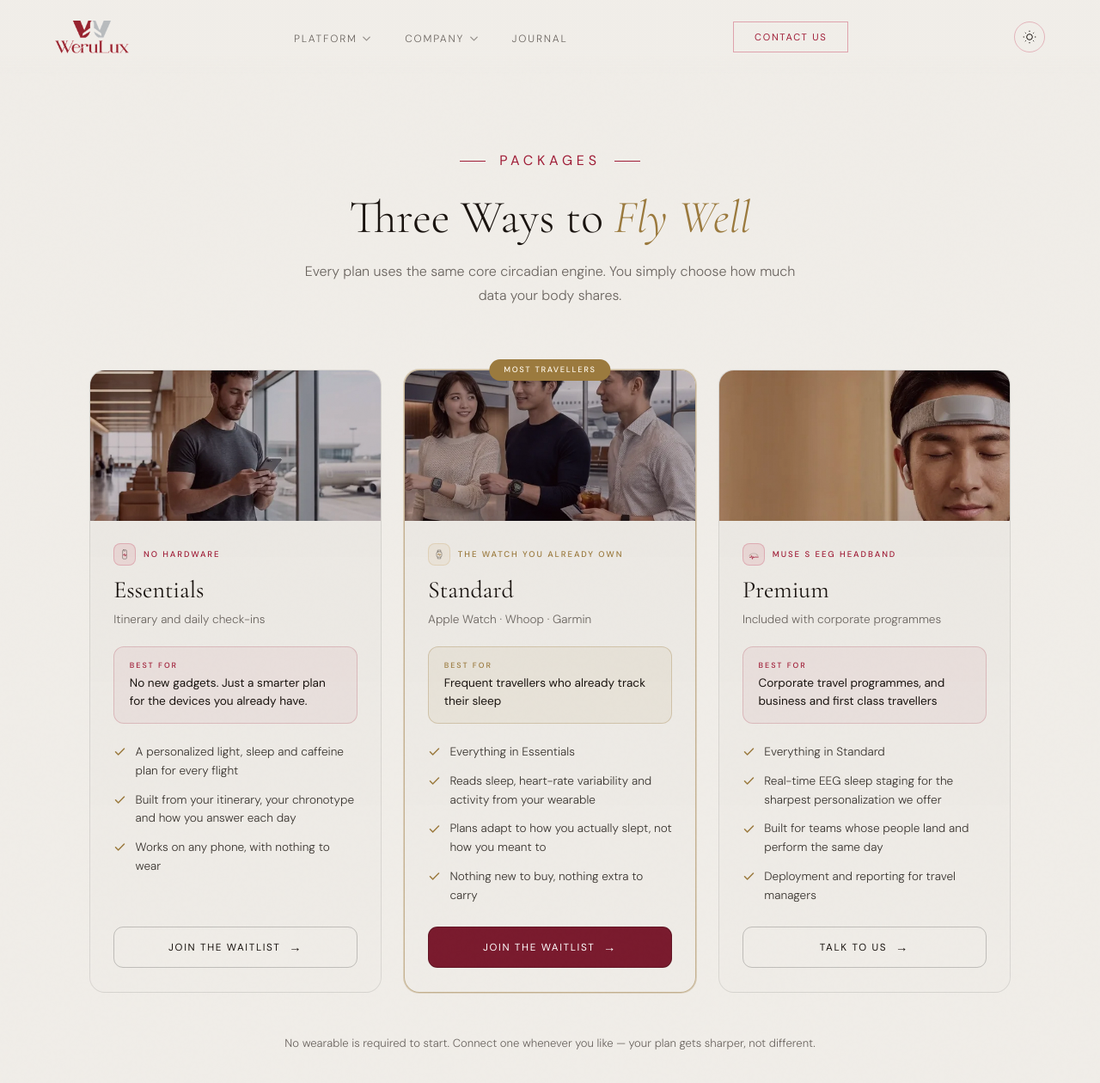
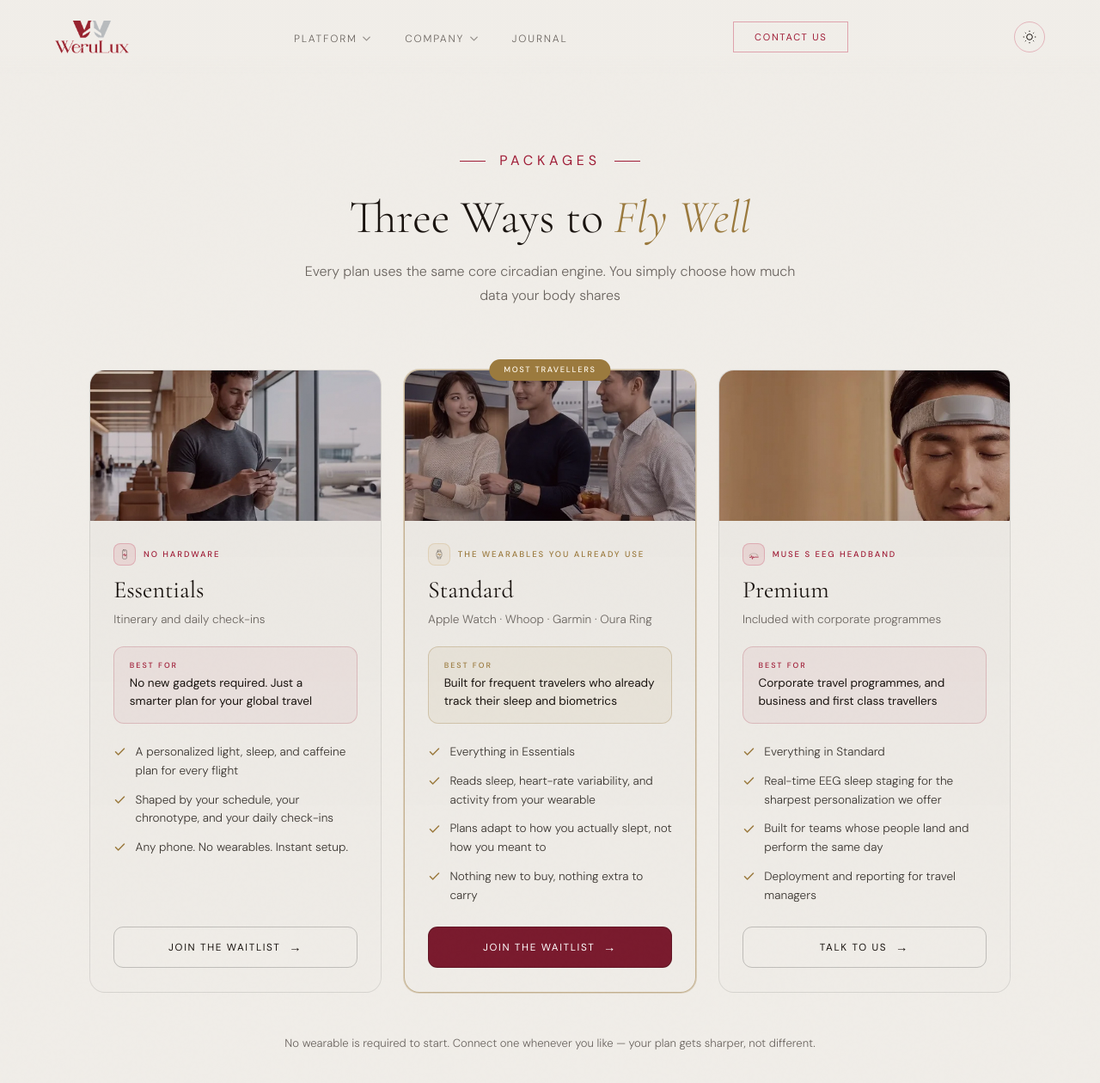
Before and after one commit to WeruLux/website, a Jekyll site: the page built from packages.html, in a window 1280 px wide and 1400 px high. Shown: the top 1260 px of the window at 86% size. Built offline with Jekyll 4.4.1, drawn with Linux system fonts in a browser that asks for light colours.

Commit message:
Update Page Copy “packages”

```diff
--- a/_data/packages.yml
+++ b/_data/packages.yml
@@ -1,17 +1,17 @@
 eyebrow: Packages
 title: Three Ways to <em>Fly Well</em>
-intro: Every plan uses the same core circadian engine. You simply choose how much data your body shares.
+intro: Every plan uses the same core circadian engine. You simply choose how much data your body shares
 items:
   - name: Essentials
     image: img/packages/essentials.webp
     icon: phone
     hardware: No hardware
     hardware_note: Itinerary and daily check-ins
-    who: No new gadgets. Just a smarter plan for the devices you already have.
+    who: No new gadgets required. Just a smarter plan for your global travel
     features:
-      - A personalized light, sleep and caffeine plan for every flight
-      - Built from your itinerary, your chronotype and how you answer each day
-      - Works on any phone, with nothing to wear
+      - A personalized light, sleep, and caffeine plan for every flight
+      - Shaped by your schedule, your chronotype, and your daily check-ins
+      - Any phone. No wearables. Instant setup.
     price: ''
     price_note: ''
     badge: ''
@@ -21,12 +21,12 @@ items:
   - name: Standard
     image: img/packages/standard.webp
     icon: watch
-    hardware: The watch you already own
-    hardware_note: Apple Watch · Whoop · Garmin
-    who: Frequent travellers who already track their sleep
+    hardware: The wearables you already use
+    hardware_note: Apple Watch · Whoop · Garmin · Oura Ring
+    who: Built for frequent travelers who already track their sleep and biometrics
     features:
       - Everything in Essentials
-      - Reads sleep, heart-rate variability and activity from your wearable
+      - Reads sleep, heart-rate variability, and activity from your wearable
       - Plans adapt to how you actually slept, not how you meant to
       - Nothing new to buy, nothing extra to carry
     price: ''
```
